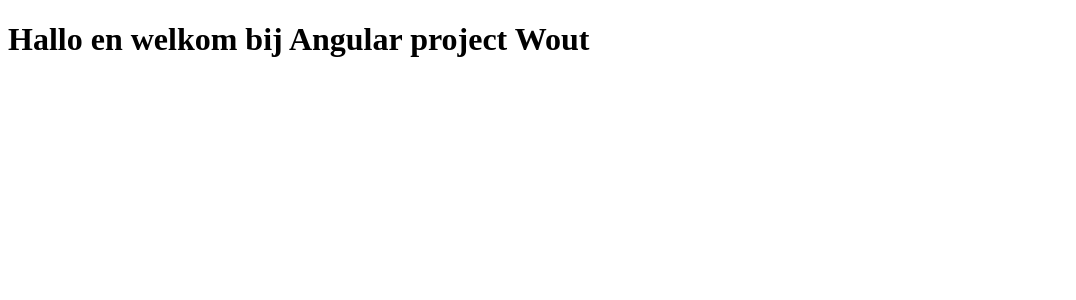
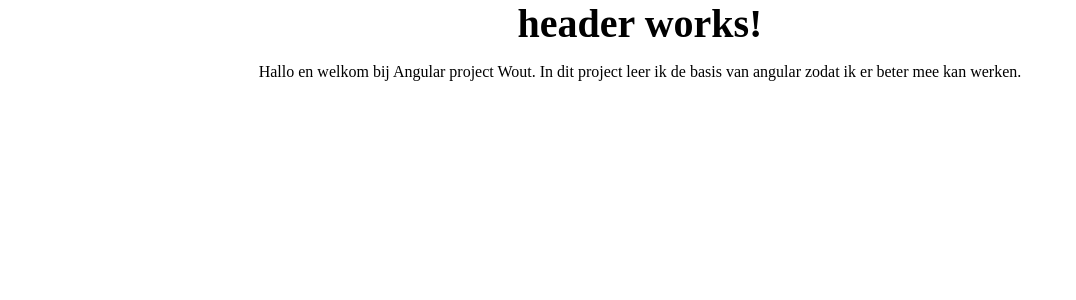
Before and after one commit to sonnew/project1, an Angular app: page / in a window 1280 px wide. Shown: the top 300 px of the page, without its empty margins (0-1076 px from the left). Built offline with nearby package versions, Linux system fonts and the light colour scheme.

Commit message:
niet veel gedaan, gesukkeld

```diff
--- a/src/app/app.component.css
+++ b/src/app/app.component.css
@@ -0,0 +1,3 @@
+p{
+    text-align: center;
+}
--- a/src/app/app.component.html
+++ b/src/app/app.component.html
@@ -1 +1,3 @@
-<h1>{{data}} en welkom bij {{title}}</h1>
+<app-header></app-header>
+<p>{{data}} en welkom bij {{title}}.
+In dit project leer ik de basis van angular zodat ik er beter mee kan werken.</p>
--- a/src/app/app.module.ts
+++ b/src/app/app.module.ts
@@ -3,10 +3,14 @@
 
 import { AppRoutingModule } from './app-routing.module';
 import { AppComponent } from './app.component';
+import { HeaderComponent } from './header/header.component';
+import { TopBarComponent } from './top-bar/top-bar.component';
 
 @NgModule({
   declarations: [
     AppComponent,
+    HeaderComponent,
+    TopBarComponent,
   ],
   imports: [
     BrowserModule,
--- /dev/null
+++ b/src/app/header/header.component.css
@@ -0,0 +1,9 @@
+header{
+    margin: 0px;
+    background-color:rgb(255, 243, 175);
+}
+h1{
+    font-size: 40px;
+    text-align: center;
+    margin: 0px;
+}
--- /dev/null
+++ b/src/app/header/header.component.html
@@ -0,0 +1 @@
+<h1>header works!</h1>
--- /dev/null
+++ b/src/app/header/header.component.ts
@@ -0,0 +1,15 @@
+import { Component, OnInit } from '@angular/core';
+
+@Component({
+  selector: 'app-header',
+  templateUrl: './header.component.html',
+  styleUrls: ['./header.component.css']
+})
+export class HeaderComponent implements OnInit {
+
+  constructor() { }
+
+  ngOnInit(): void {
+  }
+
+}
--- /dev/null
+++ b/src/app/top-bar/top-bar.component.css
@@ -0,0 +1,4 @@
+body{
+    margin: 0;
+    color: rgb(167, 167, 167);
+}
--- /dev/null
+++ b/src/app/top-bar/top-bar.component.html
@@ -0,0 +1,11 @@
+<body>
+    <nav>
+        <ul>
+            <li>
+                <a class= "active" href="app.component.html">Home</a>
+                <a href="app.component.html">Contact</a>
+                <a href="app.component.html">Afbeeldingen</a>
+            </li>
+        </ul>
+    </nav>
+</body>
--- /dev/null
+++ b/src/app/top-bar/top-bar.component.ts
@@ -0,0 +1,15 @@
+import { Component, OnInit } from '@angular/core';
+
+@Component({
+  selector: 'app-top-bar',
+  templateUrl: './top-bar.component.html',
+  styleUrls: ['./top-bar.component.css']
+})
+export class TopBarComponent implements OnInit {
+
+  constructor() { }
+
+  ngOnInit(): void {
+  }
+
+}
--- a/src/styles.css
+++ b/src/styles.css
@@ -1 +1,3 @@
-/* You can add global styles to this file, and also import other style files */
+body{
+    margin: 0px;
+}
```
Also changed, not shown: 2 other files (tests, documents, lock files or other folders).
